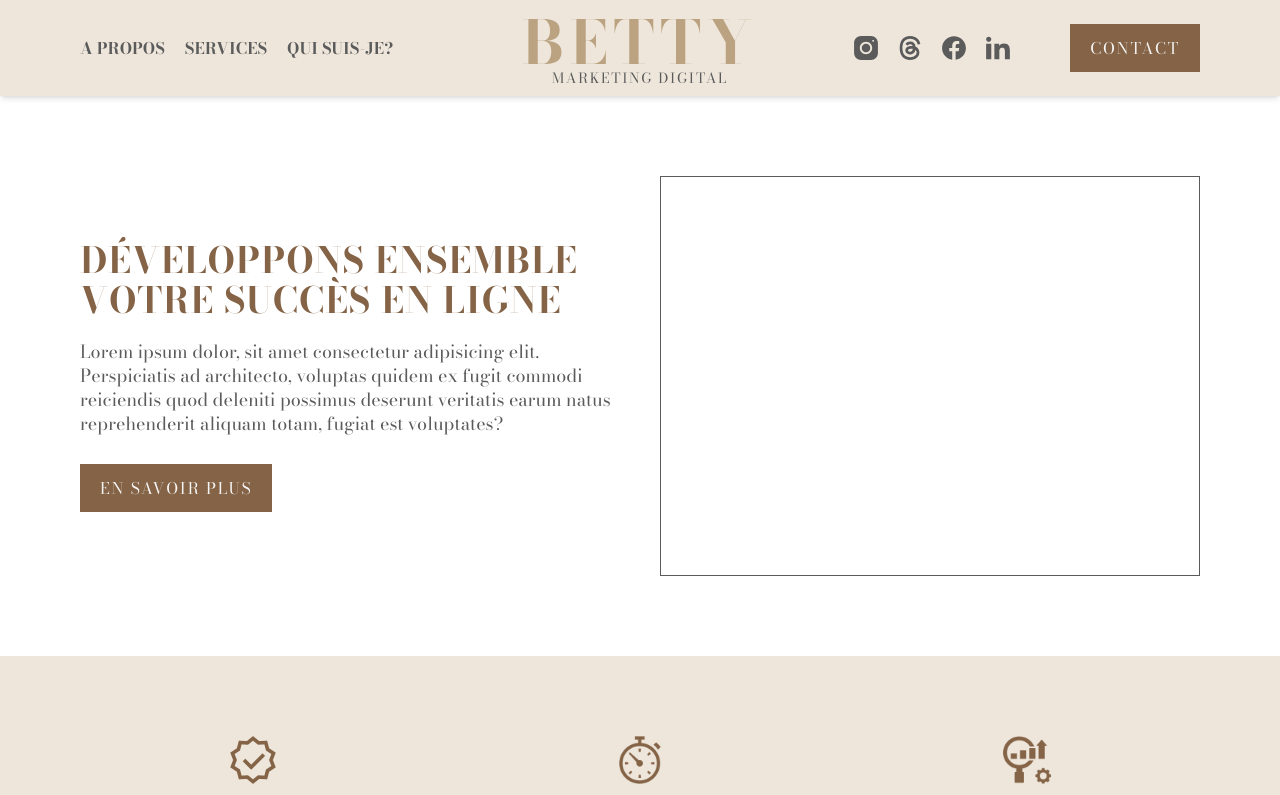
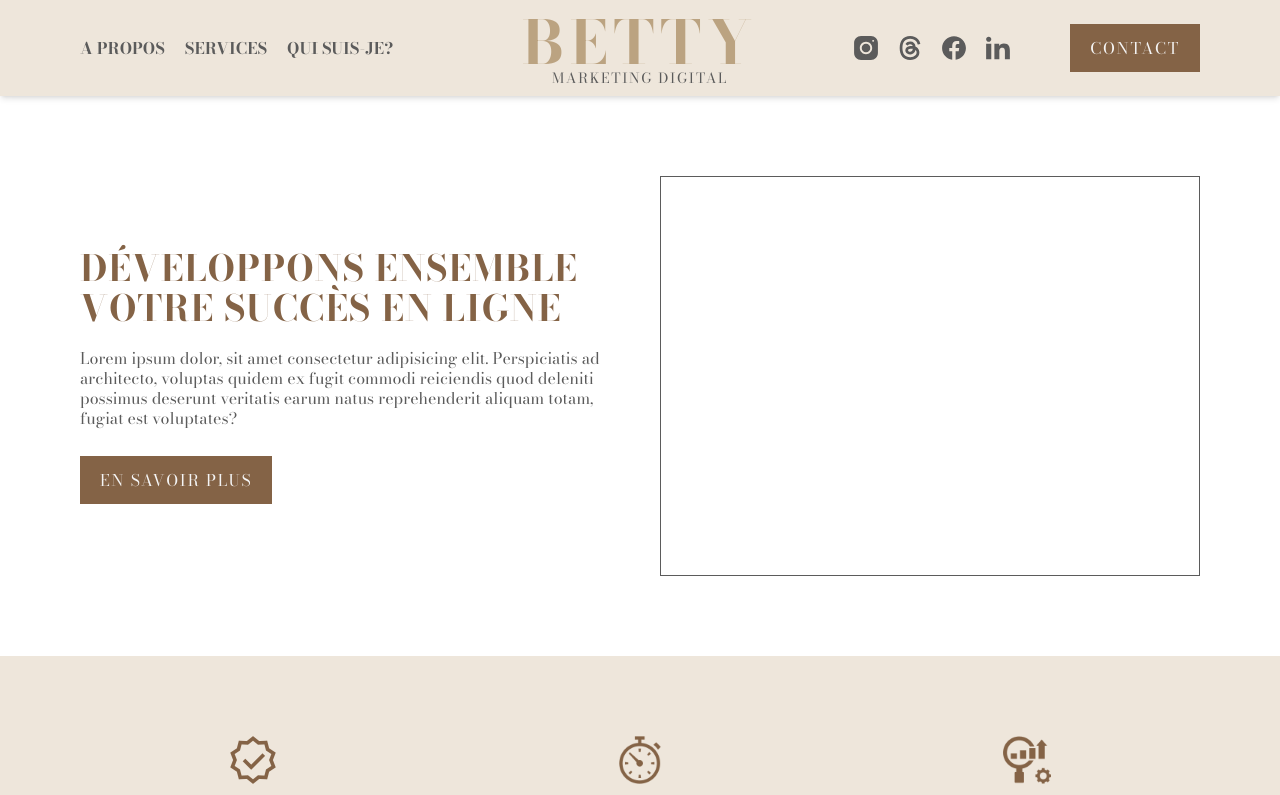
Before and after one commit to MarianBonhomme/betty-marketing, a React (Vite) app: page / in a window 1280 px wide. Shown: the top 795 px of the page. Built offline with nearby package versions, Linux system fonts and the light colour scheme.

Commit message:
style components

```diff
--- a/src/components/Button.jsx
+++ b/src/components/Button.jsx
@@ -3,7 +3,7 @@ import React from "react";
 export default function Button({ text, clicked, css }) {
   return (
     <div
-      className={`max-w-fit cursor-pointer bg-secondary px-5 py-3 uppercase text-white tracking-widest ${css && css} transition hover:brightness-125`}
+      className={`max-w-fit cursor-pointer px-5 py-3 uppercase text-white tracking-widest ${css && css} transition hover:brightness-125`}
       onClick={clicked}
     >
       {text}
--- a/src/components/Text.jsx
+++ b/src/components/Text.jsx
@@ -1,5 +1,5 @@
 import React from "react";
 
 export default function Text({ children, css }) {
-  return <p className={`text-lg/6 ${css && css}`}>{children}</p>;
+  return <p className={`text-base/5 ${css && css}`}>{children}</p>;
 }
```
